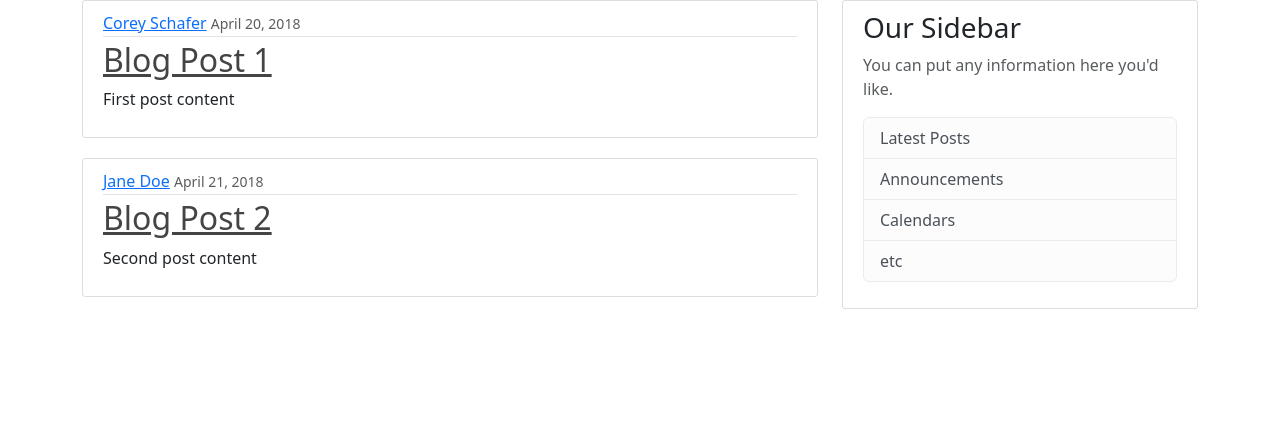
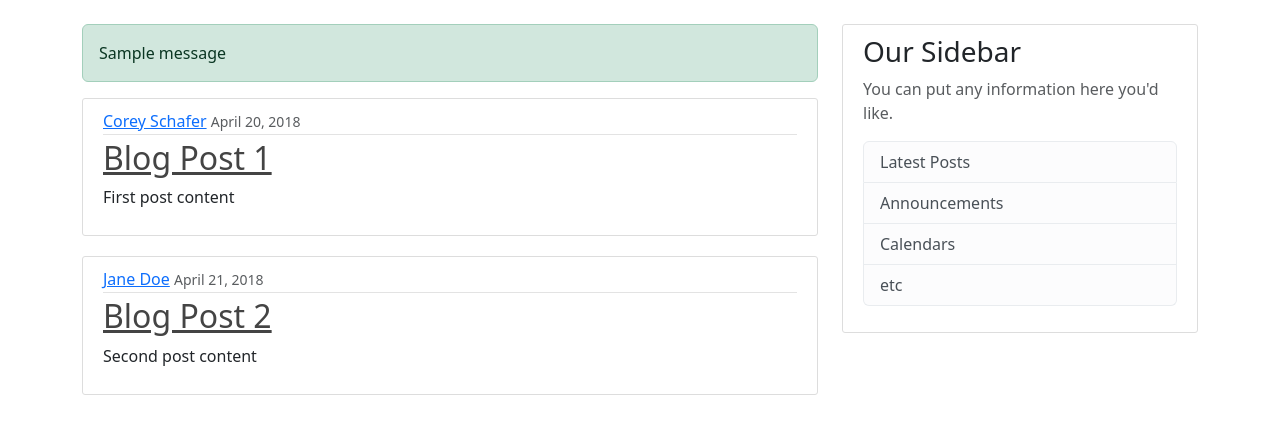
Before and after one commit to james-eo/FlaskBlog, a Flask app: page / in a window 1280 px wide. Shown: the part 56-490 px from the top of the page. Run offline with Flask 3, Linux system fonts and the light colour scheme; one stand-in notice (Sample message) is shown.

Commit message:
Added Alert logic to handle flash messages

```diff
--- a/templates/layout.html
+++ b/templates/layout.html
@@ -52,9 +52,18 @@
           </div>
         </nav>
       </header>
-      <main role="main" class="container">
+      <main role="main" class="container pt-4">
         <div class="row">
           <div class="col-md-8">
+            {% with messages = get_flashed_messages(with_categories=true) %}
+              {% if messages %}
+                {% for category, message in messages %}
+                  <div class="alert alert-{{ category }}">
+                    {{ message }}
+                  </div>
+                {% endfor %}
+              {% endif %}
+            {% endwith %}
             {% block content %}
             {% endblock content %}
           </div>
```
